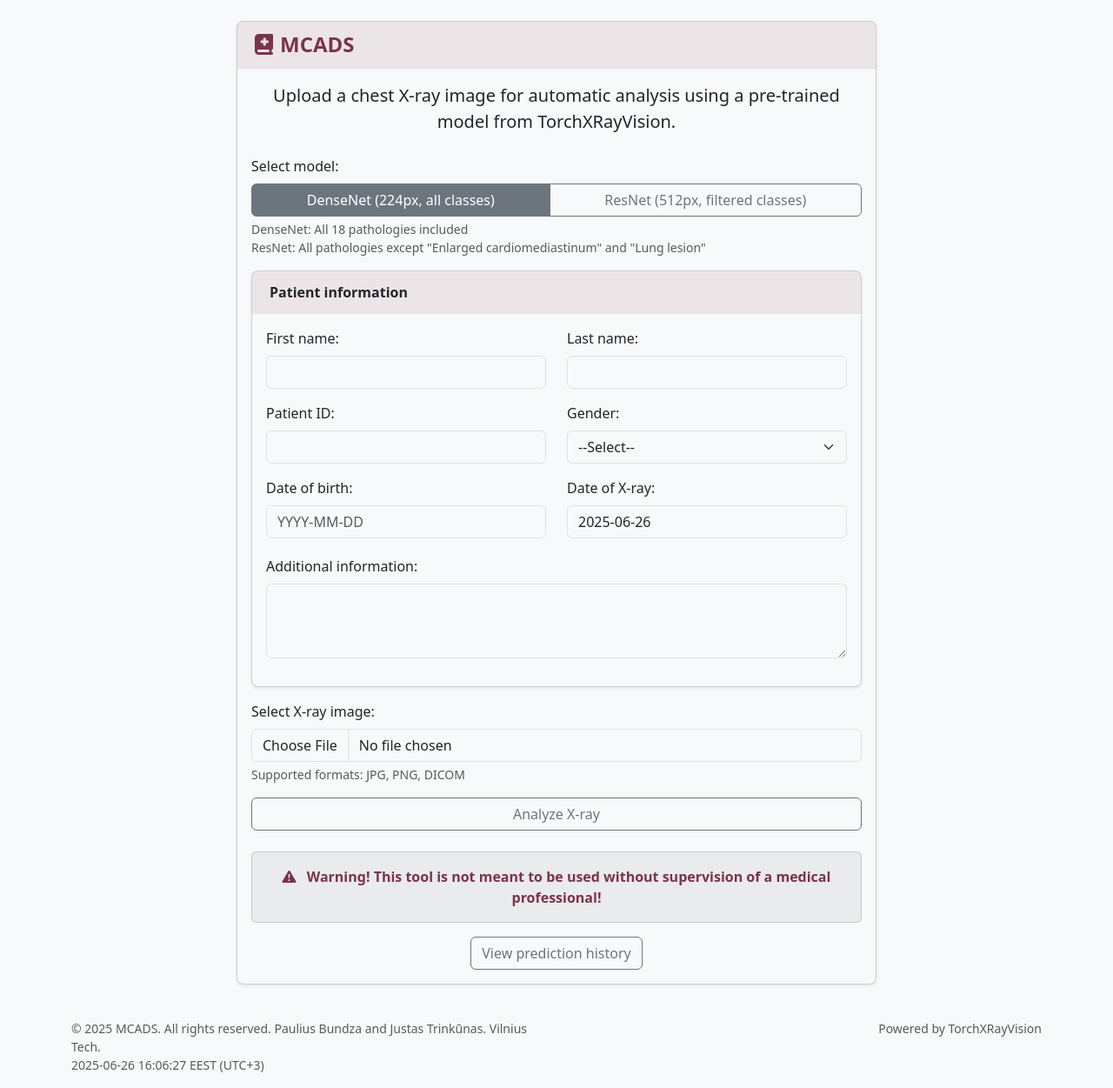
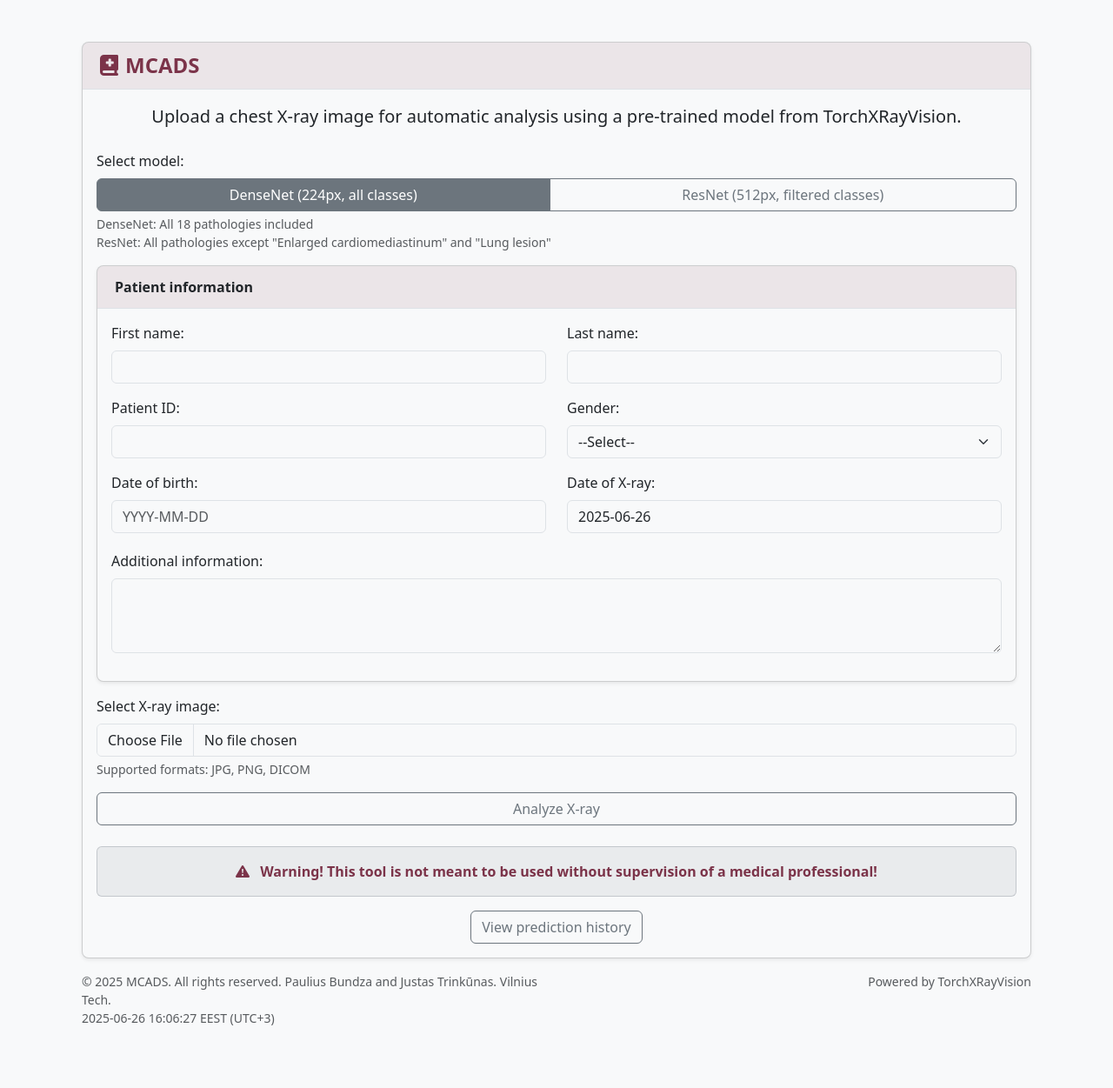
Before and after one commit to PauleNajus/MCADS, a Django app: template xrayapp/templates/xrayapp/home.html in a window 1280 px wide. Shown: the part 58-1309 px from the top of the page at 87% size. After the commit the page ends 1237 px from the top, so only its background shows below. Run offline with Django 5.2, Linux system fonts and the light colour scheme; the template is opened without the code that fills it, so the values that code supplies are empty.

Commit message:
Fixed home page scaling.

```diff
--- a/xrayapp/templates/xrayapp/home.html
+++ b/xrayapp/templates/xrayapp/home.html
@@ -3,9 +3,10 @@
 {% block title %}MCADS - X-Ray Upload{% endblock %}
 
 {% block content %}
-<div class="row">
-    <div class="col-md-8 offset-md-2">
-        <div class="card">
+<div class="container mt-4">
+    <div class="row">
+        <div class="col-md-12">
+            <div class="card">
             <div class="card-header bg-primary text-white">
                 <h2 class="text-center fs-4 mb-0">MCADS</h2>
             </div>
```
